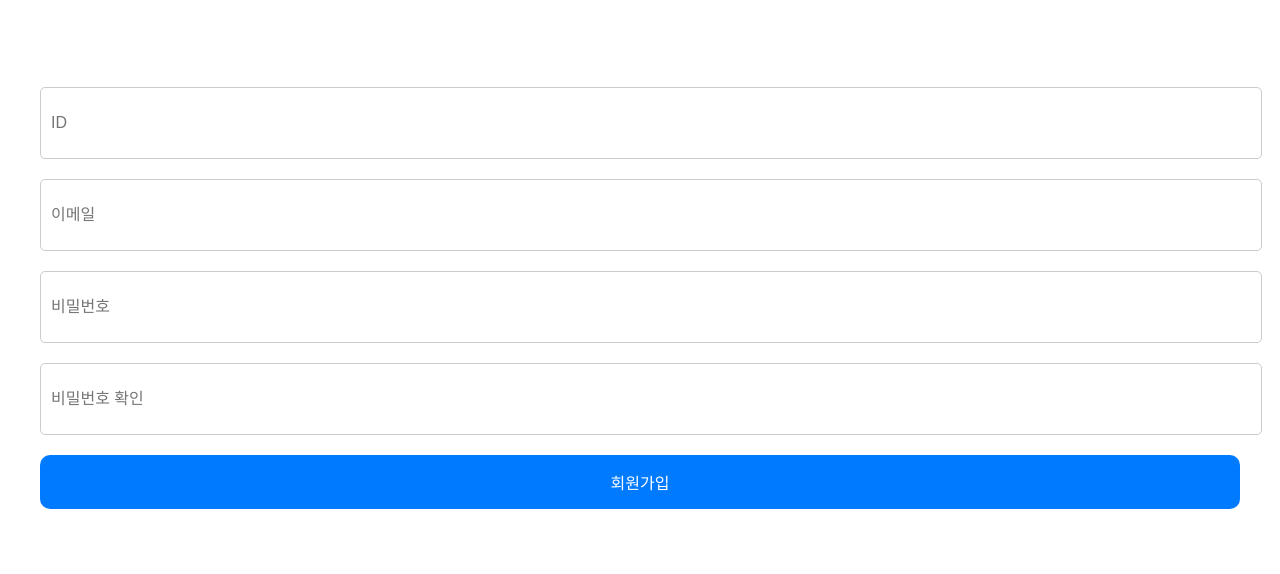
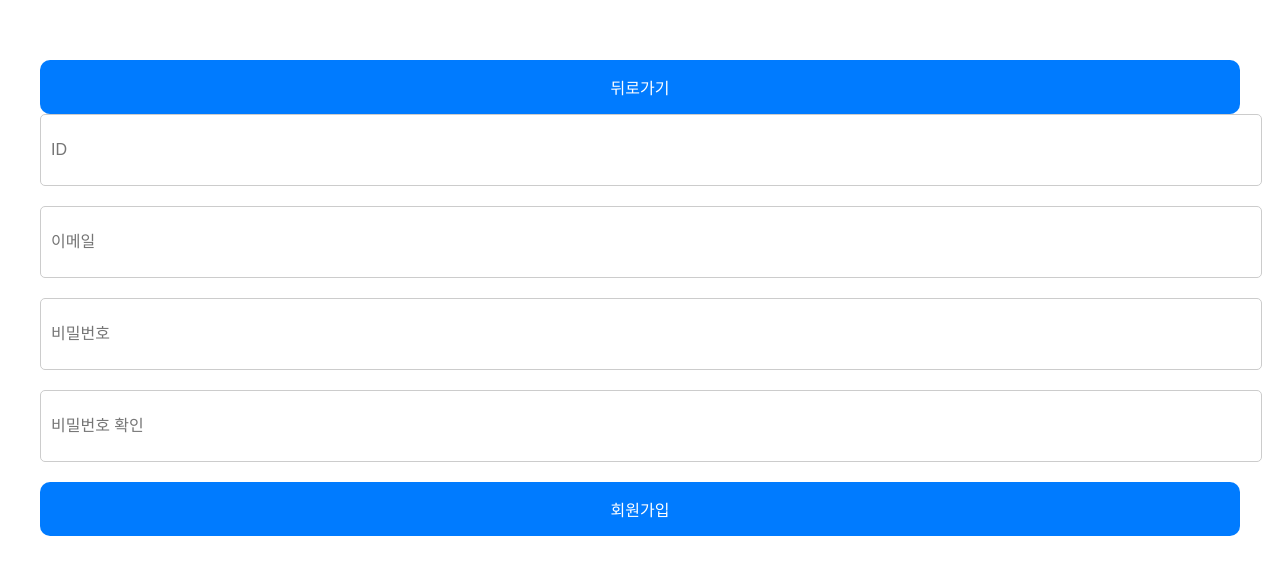
Before and after one commit to JNU-econovation/Whoz-in-FE, a React (Create React App) app: page /join in a window 1280 px wide. Shown: the part 142-716 px from the top of the page. Built offline with nearby package versions, Linux system fonts and the light colour scheme.

Commit message:
feat: 회원가입 화면에서 뒤로가기 버튼 및 가입 완료 시 로그인 화면으로 navigate 구현

```diff
--- a/src/pages/join.jsx
+++ b/src/pages/join.jsx
@@ -1,5 +1,6 @@
 import React, { useState } from 'react';
 import styled from 'styled-components';
+import { useNavigate } from 'react-router-dom';
 
 // 스타일 선언
 const Container = styled.div`
@@ -36,6 +37,8 @@ const Button = styled.button`
 `;
 
 const Join = () => {
+
+  const navigate = useNavigate();
   const [username, setUsername] = useState('');
   const [password, setPassword] = useState('');
   const [confirmPassword, setConfirmPassword] = useState('');
@@ -52,11 +55,17 @@ const Join = () => {
     console.log('비밀번호:', password);
     console.log('이메일:', email);
     alert('회원가입이 완료되었습니다!');
+
+    // 가입 완료 후 로그인 페이지로 이동
+    navigate('/');
   };
 
   //TODO: 아이디, 비밀번호 형식 지정하고 이메일 정규식 넣기
   return (
     <Container>
+    <Button onClick={ () => {
+      navigate(-1);
+       } }>뒤로가기</Button>
       <Input
         type="text"
         placeholder="ID"
```
